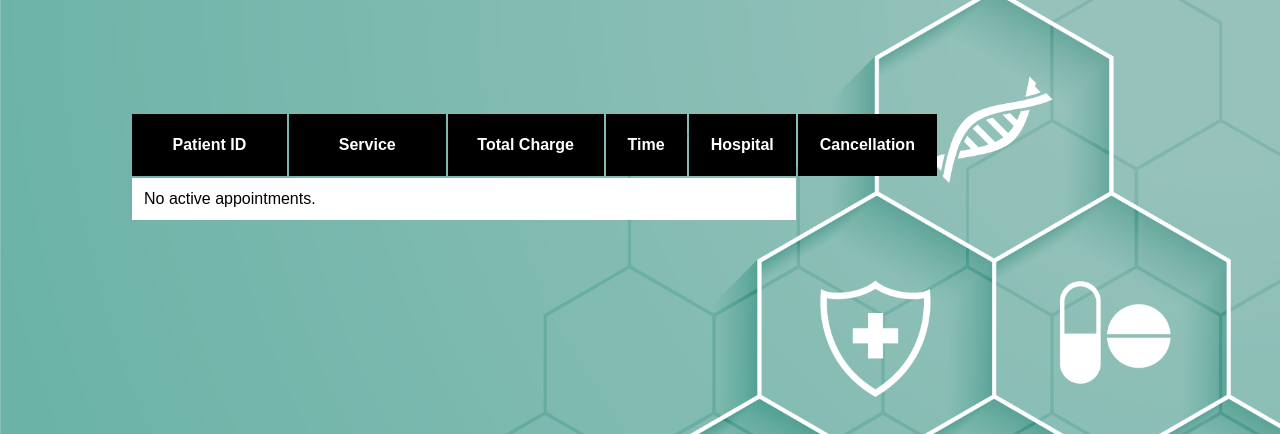
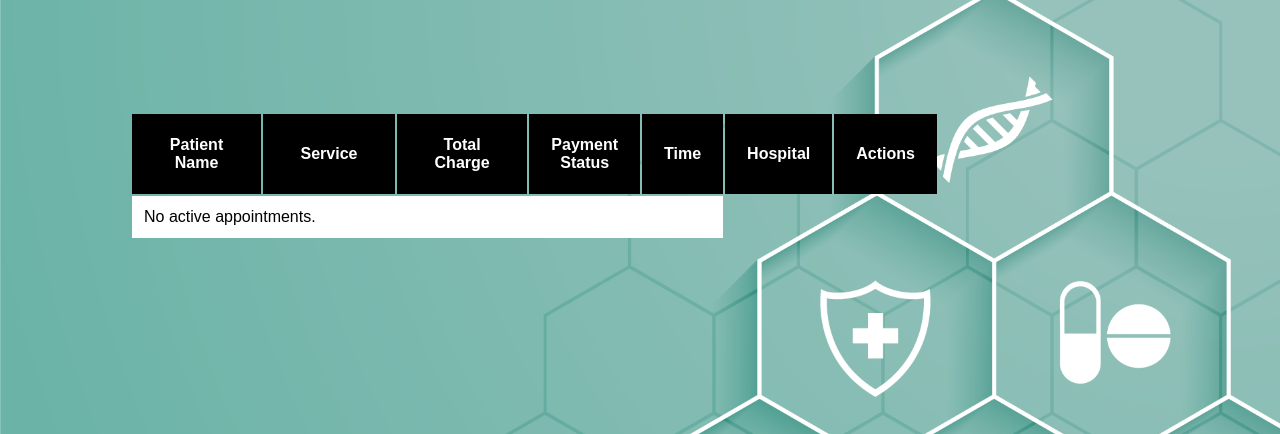
Before and after one commit to nabilm432a/Healthcare, a PHP site: page /check_doctor_appointments.php in a window 1280 px wide. Shown: the part 68-502 px from the top of the page. Run offline with PHP 8.4, Linux system fonts and the light colour scheme; the visitor is signed in with stand-in values (Sample User, id 1); data comes from the database, SQL or seed files in the repository.

Commit message:
Add files via upload

```diff
--- a/check_doctor_appointments.php
+++ b/check_doctor_appointments.php
@@ -28,12 +28,13 @@
                         <div class="table-container">
                             <table class="table">
                                 <tr>
-                                    <th class="no-select">Patient ID</th>
+                                    <th class="no-select">Patient Name</th>
                                     <th class="no-select">Service</th>
                                     <th class="no-select">Total Charge</th>
+                                    <th class="no-select">Payment Status</th>
                                     <th class="no-select">Time</th>
                                     <th class="no-select">Hospital</th>
-                                    <th class="no-select">Cancellation</th>
+                                    <th class="no-select">Actions</th>
                                 </tr>
                                 <?php
                                 session_start();
@@ -55,17 +56,19 @@
                                     }
                                 }
 
-                                $sql = "SELECT patient_id, test_name, total_charge, time, hospital_name FROM appointment where doctor_id=$d_id";
+                                $sql = "SELECT patient_id, patient.name as p_name, test_name, total_charge, payment_status, time, hospital_name FROM appointment JOIN patient ON appointment.patient_id=patient.id WHERE doctor_id=$d_id";
                                 $result = $conn->query($sql);
 
                                 if ($result->num_rows > 0) {
                                     while ($row = $result->fetch_assoc()) {
                                         echo "<tr>";
-                                        echo "<td>" . $row["patient_id"] . "</td>";
+                                        echo "<td>" . $row["p_name"] . "</td>";
                                         echo "<td>" . $row["test_name"] . "</td>";
                                         echo "<td>" . '$' . $row["total_charge"] . "</td>";
+                                        echo "<td>" . $row["payment_status"] . "</td>";
                                         echo "<td>" . $row["time"] . "</td>";
                                         echo "<td>" . $row["hospital_name"] . "</td>";
+                                        if ($row['payment_status']==="No") {
                                             echo "<td>
                                                     <form method='POST'>
                                                         <input type='hidden' name='patient_id' value='" . $row["patient_id"] . "'>
@@ -73,6 +76,15 @@
                                                         <button type='submit'>Cancel</button>
                                                     </form>
                                                 </td>";
+                                        } else {
+                                            echo "<td>
+                                                    <form method='POST'>
+                                                        <input type='hidden' name='patient_id' value='" . $row["patient_id"] . "'>
+                                                        <input type='hidden' name='test_name' value='" . $row["test_name"] . "'>
+                                                        <button type='submit'>Delete</button>
+                                                    </form>
+                                                </td>";
+                                        }
                                         echo "</tr>";
                                     }
                                 } else {
```
Lines whose indentation alone changed are shown as unchanged.
